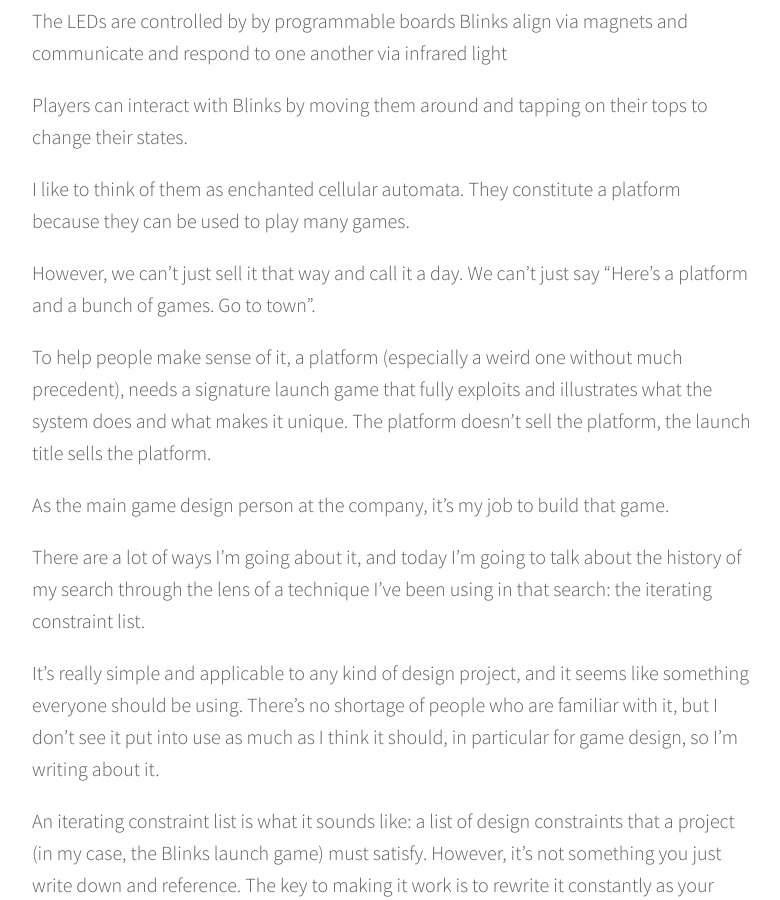
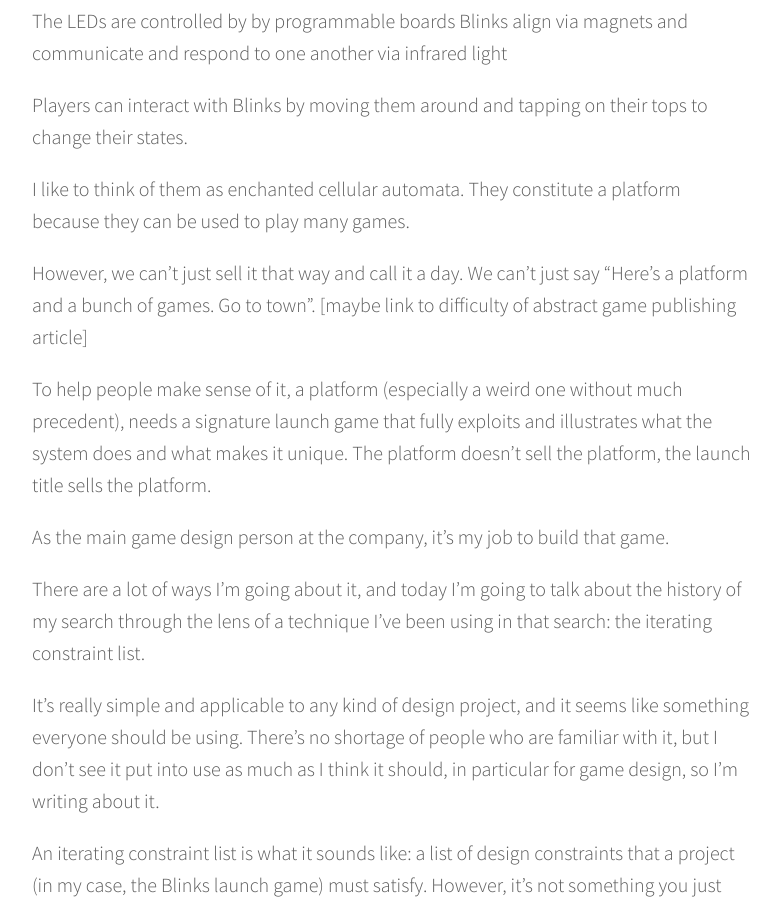
Before and after one commit to jbobrow/Move38-website, a Jekyll site: the page built from _posts/2017-04-10-searching-for-a-launch-game-a-history-of-constraints.markdown, in a window 1280 px wide and 900 px high, scrolled down 569 px. Shown: the whole window, without its empty margins (248-1028 px from the left). Built offline with Jekyll 4.4.1, drawn with Linux system fonts in a browser that asks for light colours; nearby versions of some CDN libraries; comment, search, counter and statistics services are not loaded.

Commit message:
Updated Searching For A Launch Game A History Of Constraints

```diff
--- a/_posts/2017-04-10-searching-for-a-launch-game-a-history-of-constraints.markdown
+++ b/_posts/2017-04-10-searching-for-a-launch-game-a-history-of-constraints.markdown
@@ -18,7 +18,7 @@
 
 I like to think of them as enchanted cellular automata. They constitute a platform because they can be used to play many games.
 
-However, we can’t just sell it that way and call it a day. We can’t just say “Here’s a platform and a bunch of games. Go to town”.
+However, we can’t just sell it that way and call it a day. We can’t just say “Here’s a platform and a bunch of games. Go to town”. [maybe link to difficulty of abstract game publishing article]
 
 To help people make sense of it, a platform (especially a weird one without much precedent), needs a signature launch game that fully exploits and illustrates what the system does and what makes it unique. The platform doesn’t sell the platform, the launch title sells the platform.
 
```
